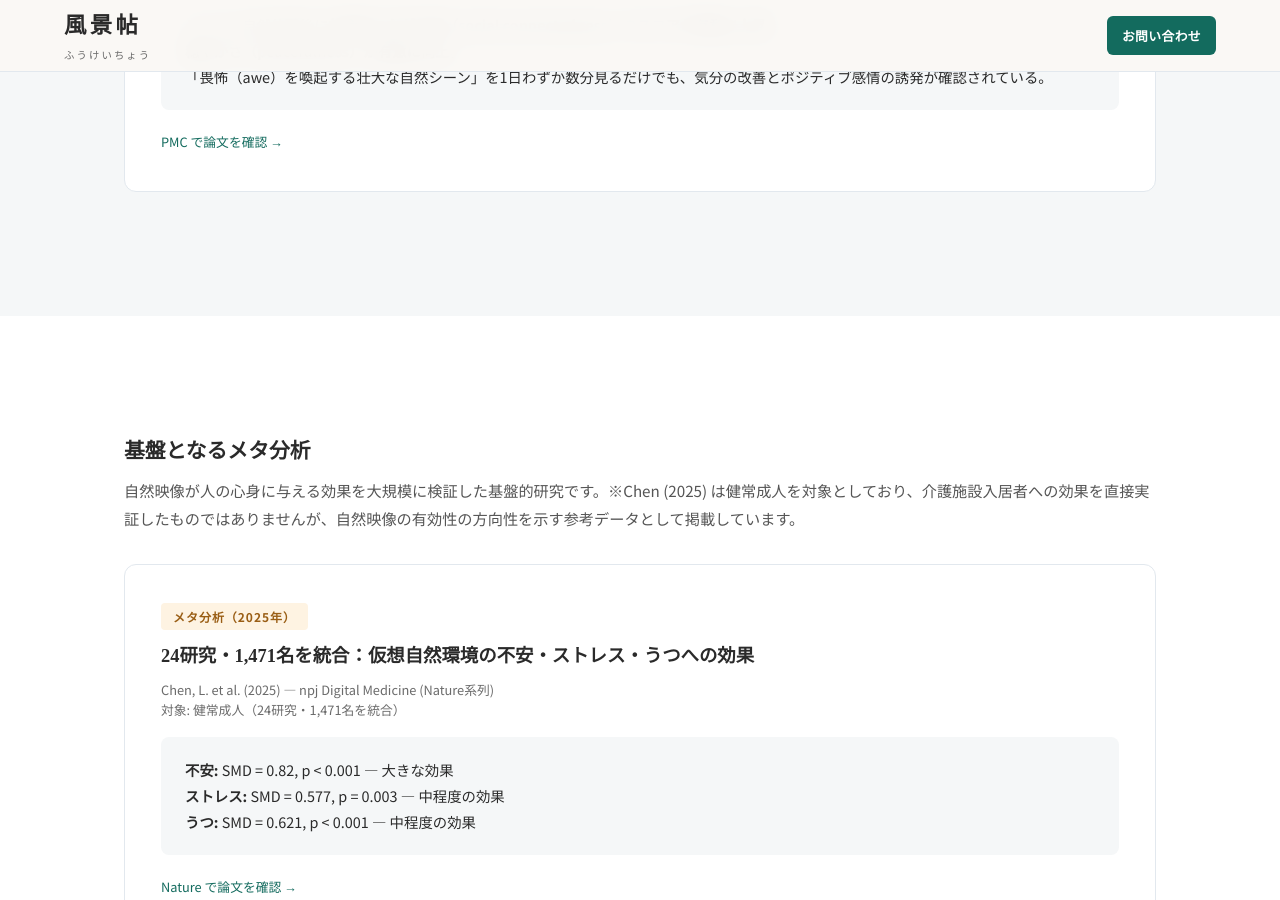
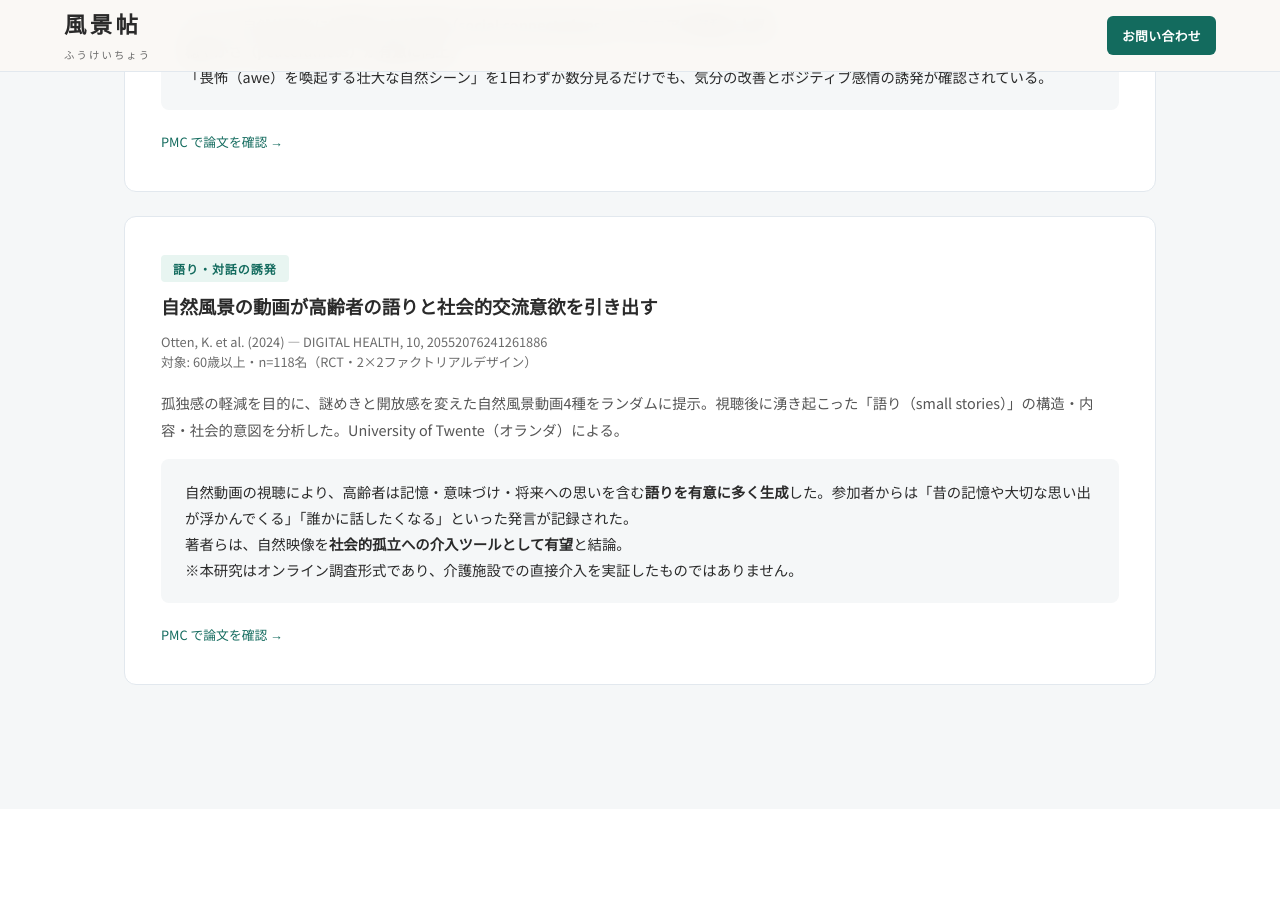
Before and after one commit to dr836gnypeq-ctrl/fukeichou-site, a Jekyll site: the page built from evidence/care.html, in a window 1280 px wide and 900 px high, scrolled down 3769 px. Built offline with Jekyll 4.4.1, drawn with Linux system fonts in a browser that asks for light colours; nearby versions of some CDN libraries; some of the changed text lies outside the part shown.

Commit message:
fix: 回想カード本文修正・care evidenceにOtten 2024追加

```diff
--- a/evidence/care.html
+++ b/evidence/care.html
@@ -122,6 +122,19 @@ description: 介護施設における自然映像の効果。認知症の不穏
 </div>
 <a class="ev-study-link" href="https://pmc.ncbi.nlm.nih.gov/articles/PMC10695079/" target="_blank" rel="noopener">PMC で論文を確認 →</a>
 </div>
+
+<div class="ev-study">
+<span class="ev-study-badge ev-badge-clinical">語り・対話の誘発</span>
+<h3>自然風景の動画が高齢者の語りと社会的交流意欲を引き出す</h3>
+<div class="ev-study-meta">Otten, K. et al. (2024) — DIGITAL HEALTH, 10, 20552076241261886<br>対象: 60歳以上・n=118名（RCT・2×2ファクトリアルデザイン）</div>
+<div class="ev-study-body">孤独感の軽減を目的に、謎めきと開放感を変えた自然風景動画4種をランダムに提示。視聴後に湧き起こった「語り（small stories）」の構造・内容・社会的意図を分析した。University of Twente（オランダ）による。</div>
+<div class="ev-study-result">
+<p>自然動画の視聴により、高齢者は記憶・意味づけ・将来への思いを含む<strong>語りを有意に多く生成</strong>した。参加者からは「昔の記憶や大切な思い出が浮かんでくる」「誰かに話したくなる」といった発言が記録された。<br>
+著者らは、自然映像を<strong>社会的孤立への介入ツールとして有望</strong>と結論。</p>
+<p class="ev-note">※本研究はオンライン調査形式であり、介護施設での直接介入を実証したものではありません。</p>
+</div>
+<a class="ev-study-link" href="https://pmc.ncbi.nlm.nih.gov/articles/PMC11406585/" target="_blank" rel="noopener">PMC で論文を確認 →</a>
+</div>
 </div>
 </section>
 
@@ -194,6 +207,7 @@ description: 介護施設における自然映像の効果。認知症の不穏
 <div class="ev-ref-item">Reynolds, L., Rodiek, S., Lininger, M. & McCulley, M.A. (2018). Can a Virtual Nature Experience Reduce Anxiety and Agitation in People With Dementia? <em>J Housing for the Elderly</em>, 32(2), 176-193. <a href="https://www.healthdesign.org/insights-solutions/virtual-nature-experience-reduces-anxiety-and-agitation-people-dementia" target="_blank" rel="noopener">Center for Health Design</a></div>
 <div class="ev-ref-item">Effectiveness of Nature-Based Interventions in Reducing Agitation Among Older Adults with Dementia (2025). <em>Healthcare</em>, 13(14), 1727. <a href="https://pmc.ncbi.nlm.nih.gov/articles/PMC12294372/" target="_blank" rel="noopener">PMC</a></div>
 <div class="ev-ref-item">The perceived impacts of using dementia-friendly videos (2025). <em>PMC</em>. <a href="https://pmc.ncbi.nlm.nih.gov/articles/PMC12246666/" target="_blank" rel="noopener">PMC</a></div>
+<div class="ev-ref-item">Otten, K., van Rompay, T.J.L., van 't Klooster, J.W.J.R., Gerritsen, D.L. & Westerhof, G.J. (2024). Exploring small stories of older adults elicited by virtual nature videos with a randomized online survey. <em>DIGITAL HEALTH</em>, 10, 20552076241261886. <a href="https://pmc.ncbi.nlm.nih.gov/articles/PMC11406585/" target="_blank" rel="noopener">PMC</a></div>
 <div class="ev-ref-item">Nature-Based Video with Music for Individuals Experiencing Sundown Syndrome (2021). <em>Journal of Long-Term Care</em>. <a href="https://journal.ilpnetwork.org/articles/10.31389/jltc.69" target="_blank" rel="noopener">JLTC</a></div>
 <div class="ev-ref-item">Chan, S.H. et al. (2021). Nature in virtual reality improves mood and reduces stress: evidence from young adults and senior citizens. <em>Virtual Reality</em>. <a href="https://pmc.ncbi.nlm.nih.gov/articles/PMC8617374/" target="_blank" rel="noopener">PMC</a></div>
 <div class="ev-ref-item">Designing digital nature for older adults (2023). <em>PMC</em>. <a href="https://pmc.ncbi.nlm.nih.gov/articles/PMC10695079/" target="_blank" rel="noopener">PMC</a></div>
--- a/index.html
+++ b/index.html
@@ -177,7 +177,7 @@ description: 待合室のモニターに何を流すか迷っていませんか
 <div class="evidence-card reveal reveal-d5" data-ev="care" style="display:none">
 <div class="evidence-stat">回想・対話</div>
 <h3>映像が会話のきっかけになる</h3>
-<p>季節の風景は回想法のプロンプトとして介護現場で活用されています。桜を見て故郷を語り、秋祭りの映像で昔話が始まる——スタッフの手間なく、映像が会話を生みます。</p>
+<p>自然風景の映像が高齢者の語りと対話を引き出すことが、複数の研究で確認されています。桜を見て故郷を語り、川の映像で昔の夏を思い出す——映像が、会話のきっかけになります。</p>
 </div>
 
 </div><!-- /.evidence-grid -->
```
